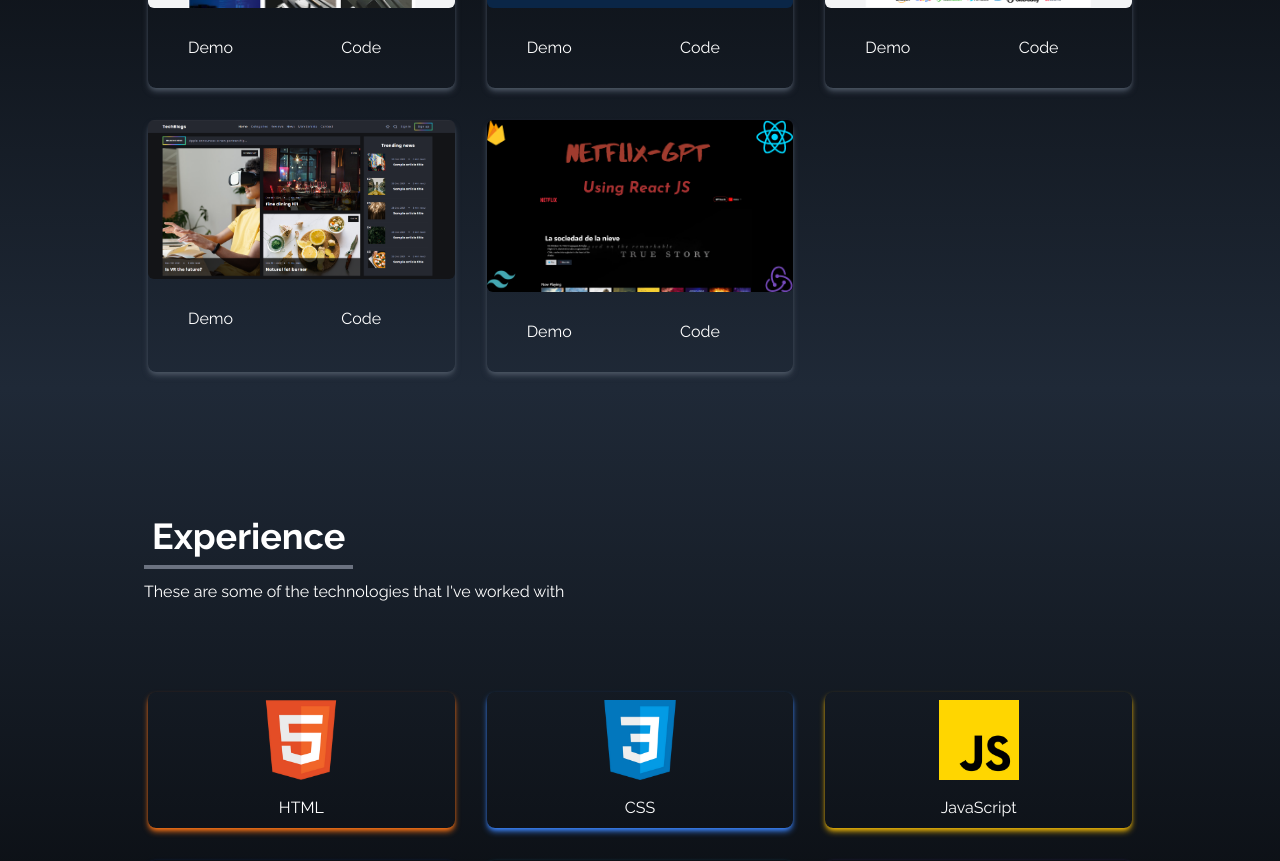
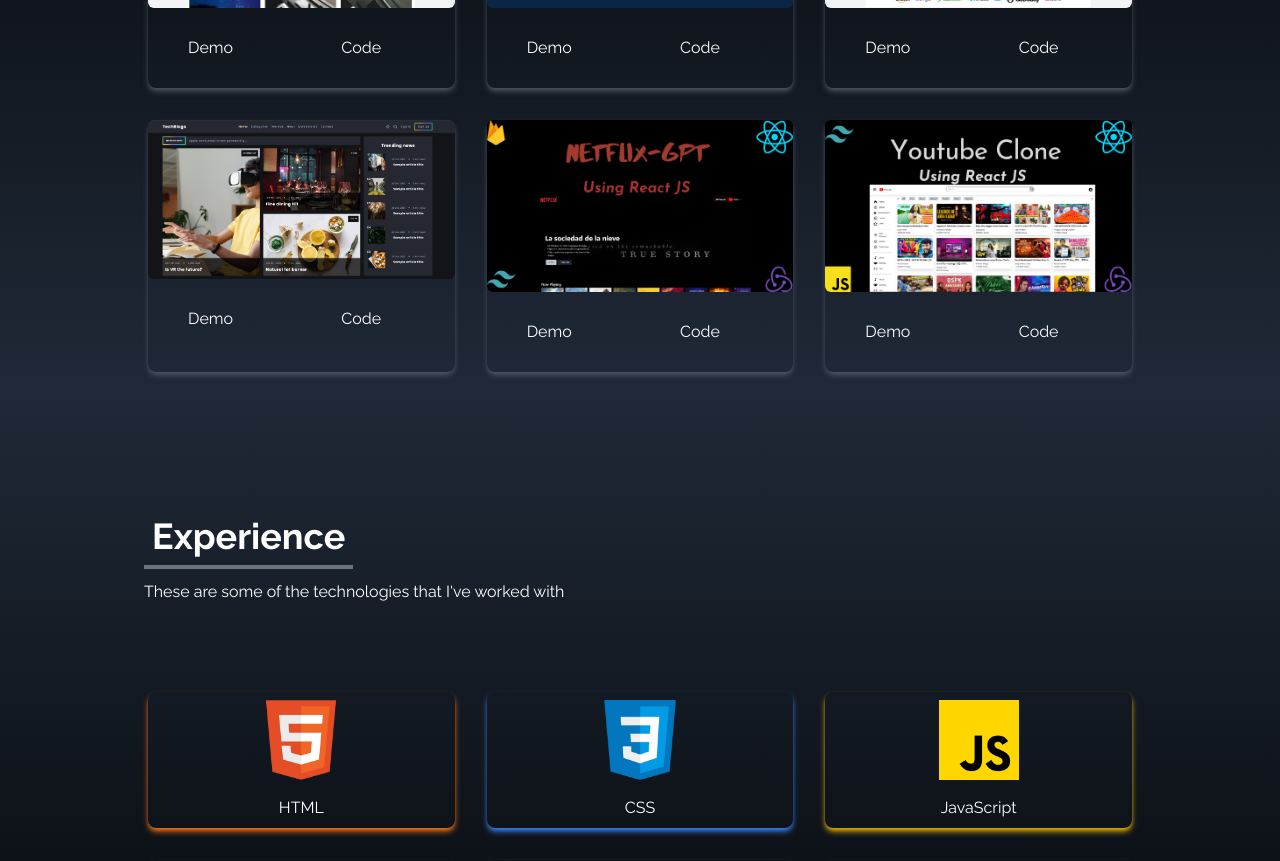
Before and after one commit to Shubhamdeulkar06/portfolio, a React (Create React App) app: page / in a window 1280 px wide. Shown: the part 2020-2881 px from the top of the page. Built offline with nearby package versions, Linux system fonts and the light colour scheme.

Commit message:
added a new project (youtube)

```diff
--- a/src/components/Portfolio.js
+++ b/src/components/Portfolio.js
@@ -7,6 +7,7 @@ import photoGallary from "../assets/portfolio/photogallary.png";
 import responsive from "../assets/portfolio/responsive.png";
 import techblog from "../assets/portfolio/techblogs.png";
 import netflix from "../assets/portfolio/netflixCoverr.png";
+import youtube from "../assets/portfolio/youtube.png";
 
 const Portfolio = () => {
   const portfolios = [
@@ -49,6 +50,13 @@ const Portfolio = () => {
       src: netflix,
       href1: "https://netflix-dev06.netlify.app/",
       href2: "https://github.com/Shubhamdeulkar06/netflix-react",
+      status: "Working on this project",
+    },
+    {
+      id: 7,
+      src: youtube,
+      href1: "https://my-youtube-dev06.netlify.app//",
+      href2: "https://github.com/Shubhamdeulkar06/youtube-react",
       status: "Working on this project",
     },
   ];
```
Also changed, not shown: src/assets/portfolio/youtube.png (added).
